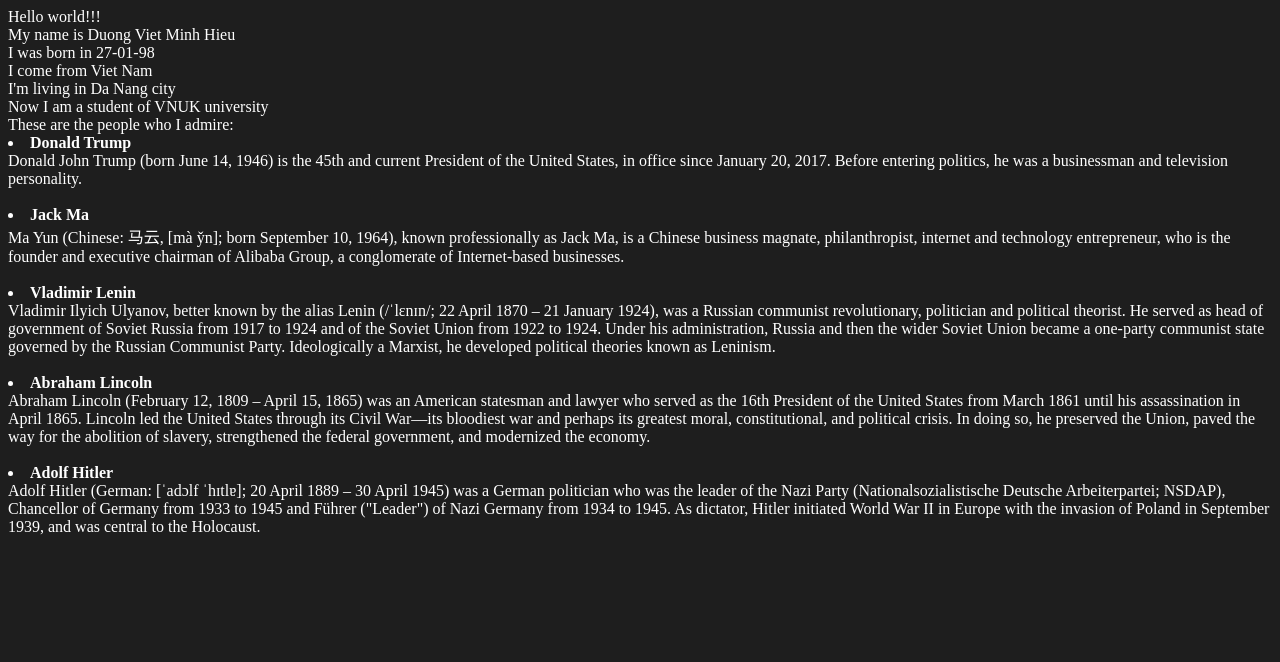
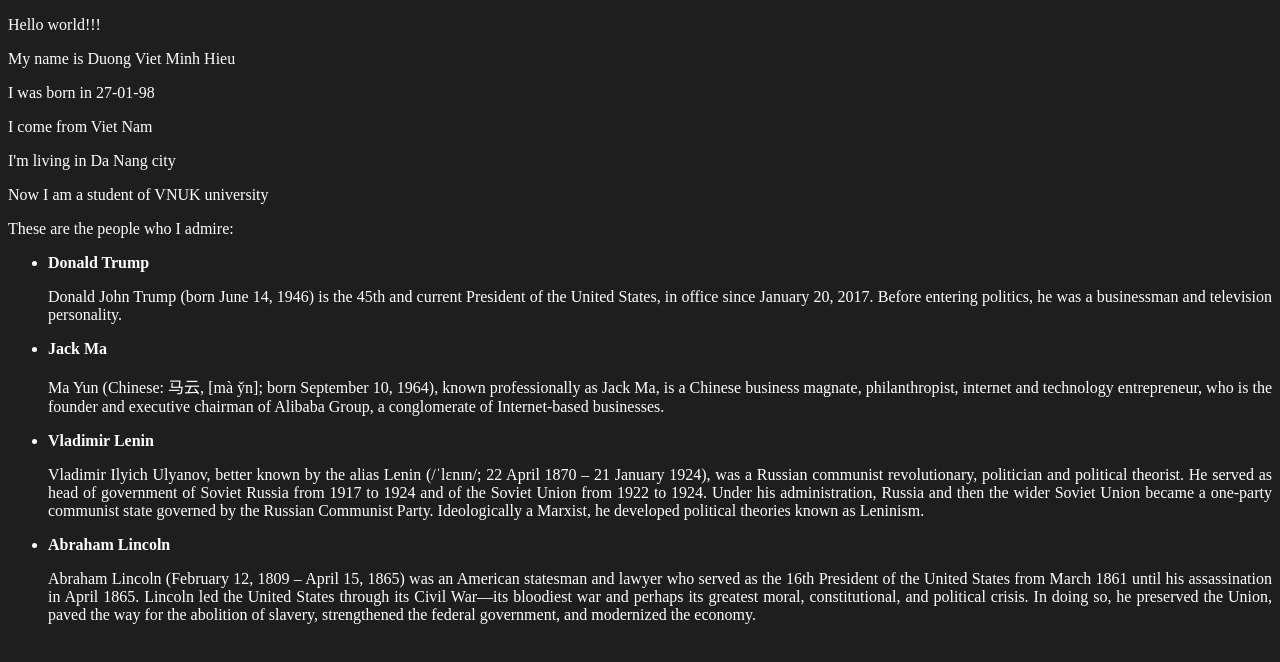
Before and after one commit to dvmhieu271/MyHtmlApp, a plain HTML site: page index.html in a window 1280 px wide. Drawn offline with Linux system fonts and the light colour scheme.

Commit message:
Minor changes

```diff
--- a/css/studies.css
+++ b/css/studies.css
@@ -1,12 +1,10 @@
 table{
 	border: 1px solid blue;
-	margin: 0;
 }
 
 td, th {
 	border: 1px solid red;
 	padding: 10px 20px 10px 20px;
-	margin: 0;
 }
 
 thead {
--- a/index.html
+++ b/index.html
@@ -7,28 +7,79 @@
 	</head>
 
 	<body>
-		Hello world!!!<br>
-		My name is Duong Viet Minh Hieu<br>
-		I was born in 27-01-98<br>
-		I come from Viet Nam<br>
-		I'm living in Da Nang city<br>
-		Now I am a student of VNUK university<br>
-		These are the people who I admire:
-		<il>
-			<li><b>Donald Trump</b><br>
-			Donald John Trump (born June 14, 1946) is the 45th and current President of the United States, in office since January 20, 2017. Before entering politics, he was a businessman and television personality.</li><br>
 
-			<li><b>Jack Ma</b><br>
-			Ma Yun (Chinese: 马云, [mà y̌n]; born September 10, 1964), known professionally as Jack Ma, is a Chinese business magnate, philanthropist, internet and technology entrepreneur, who is the founder and executive chairman of Alibaba Group, a conglomerate of Internet-based businesses.</li><br>
+		<p>
+			Hello world!!!
+		</p>
 
-			<li><b>Vladimir Lenin</b><br>
-			Vladimir Ilyich Ulyanov, better known by the alias Lenin (/ˈlɛnɪn/; 22 April 1870 – 21 January 1924), was a Russian communist revolutionary, politician and political theorist. He served as head of government of Soviet Russia from 1917 to 1924 and of the Soviet Union from 1922 to 1924. Under his administration, Russia and then the wider Soviet Union became a one-party communist state governed by the Russian Communist Party. Ideologically a Marxist, he developed political theories known as Leninism.</li><br>
+		<p>
+			My name is Duong Viet Minh Hieu
+		</p>
 
-			<li><b>Abraham Lincoln</b><br>
-			Abraham Lincoln (February 12, 1809 – April 15, 1865) was an American statesman and lawyer who served as the 16th President of the United States from March 1861 until his assassination in April 1865. Lincoln led the United States through its Civil War—its bloodiest war and perhaps its greatest moral, constitutional, and political crisis. In doing so, he preserved the Union, paved the way for the abolition of slavery, strengthened the federal government, and modernized the economy.</li><br>
+		<p>
+			I was born in 27-01-98
+		</p>
 
-			<li><b>Adolf Hitler</b><br>
-			Adolf Hitler (German: [ˈadɔlf ˈhɪtlɐ]; 20 April 1889 – 30 April 1945) was a German politician who was the leader of the Nazi Party (Nationalsozialistische Deutsche Arbeiterpartei; NSDAP), Chancellor of Germany from 1933 to 1945 and Führer ("Leader") of Nazi Germany from 1934 to 1945. As dictator, Hitler initiated World War II in Europe with the invasion of Poland in September 1939, and was central to the Holocaust.</li>
-		</il>
+		<p>
+			I come from Viet Nam
+		</p>
+
+		<p>
+			I'm living in Da Nang city
+		</p>
+
+		<p>
+			Now I am a student of VNUK university
+		</p>
+
+		<p>
+			These are the people who I admire:
+		</p>
+
+
+		<ul>
+
+			<li>
+				<b>Donald Trump</b>
+
+				<p>
+					Donald John Trump (born June 14, 1946) is the 45th and current President of the United States, in office since January 20, 2017. Before entering politics, he was a businessman and television personality.
+				</p>
+
+			</li>
+
+
+			<li>
+				<b>Jack Ma</b>
+
+				<p>
+					Ma Yun (Chinese: 马云, [mà y̌n]; born September 10, 1964), known professionally as Jack Ma, is a Chinese business magnate, philanthropist, internet and technology entrepreneur, who is the founder and executive chairman of Alibaba Group, a conglomerate of Internet-based businesses.
+				</p>
+
+			</li>
+
+
+			<li>
+				<b>Vladimir Lenin</b>
+
+				<p>
+					Vladimir Ilyich Ulyanov, better known by the alias Lenin (/ˈlɛnɪn/; 22 April 1870 – 21 January 1924), was a Russian communist revolutionary, politician and political theorist. He served as head of government of Soviet Russia from 1917 to 1924 and of the Soviet Union from 1922 to 1924. Under his administration, Russia and then the wider Soviet Union became a one-party communist state governed by the Russian Communist Party. Ideologically a Marxist, he developed political theories known as Leninism.
+				</p>
+
+			</li>
+
+
+			<li>
+				<b>Abraham Lincoln</b>
+
+				<p>
+					Abraham Lincoln (February 12, 1809 – April 15, 1865) was an American statesman and lawyer who served as the 16th President of the United States from March 1861 until his assassination in April 1865. Lincoln led the United States through its Civil War—its bloodiest war and perhaps its greatest moral, constitutional, and political crisis. In doing so, he preserved the Union, paved the way for the abolition of slavery, strengthened the federal government, and modernized the economy.
+				</p>
+
+			</li>
+
+		</ul>
+
 	</body>
+
 </html>
```
